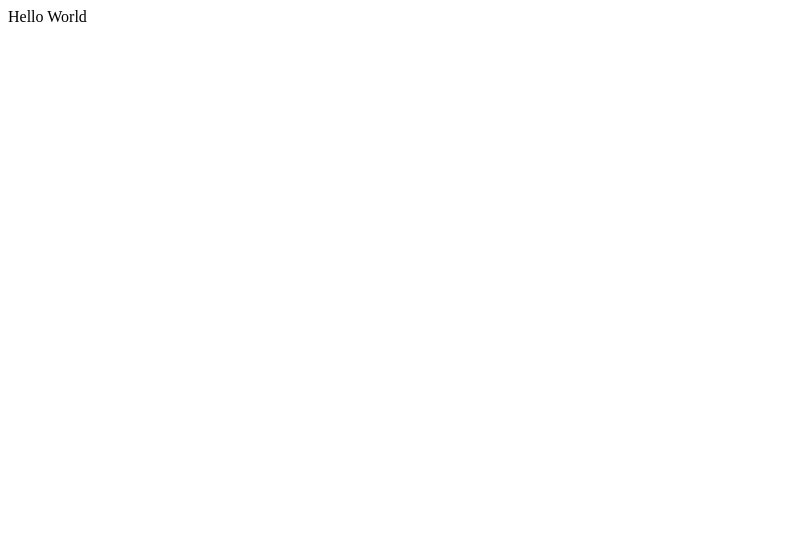
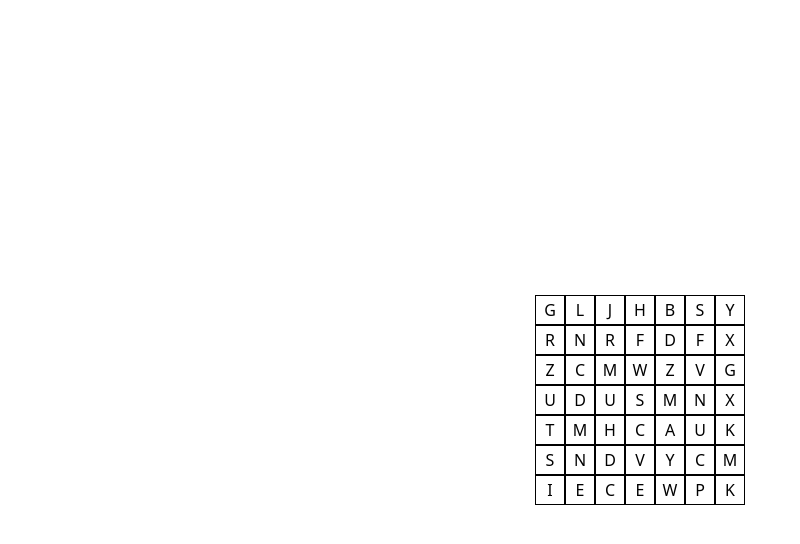
Before and after one commit to henningway/regex-crossword, a Vue app: page / in a window 1280 px wide. Shown: the top 544 px of the page, without its empty margins (0-800 px from the left). Built offline with nearby package versions, Linux system fonts and the light colour scheme.

Commit message:
generate game and render board

```diff
--- /dev/null
+++ b/postcss.config.js
@@ -0,0 +1,6 @@
+module.exports = {
+  plugins: {
+    tailwindcss: {},
+    autoprefixer: {},
+  },
+}
--- a/src/App.vue
+++ b/src/App.vue
@@ -1,6 +1,15 @@
 <template>
-    Hello World
+    <div class="w-screen h-screen flex justify-center items-center">
+        <Board
+            :game="game"
+        />
+    </div>
 </template>
 
 <script setup lang="ts">
+    import Board from '@/Board.vue';
+    import { generateGame } from '@/util/game';
+    import type { Game } from '@/type/common';
+
+    const game: Game = generateGame(7);
 </script>
--- /dev/null
+++ b/src/Board.vue
@@ -0,0 +1,21 @@
+<template>
+    <div>
+        <div
+            v-for="row in game.board"
+            class="flex w-fit"
+        >
+            <div
+                v-for="char in row"
+                class="w-[30px] h-[30px] flex justify-center items-center border border-black leading-none"
+            >
+                {{ char }}
+            </div>
+        </div>
+    </div>
+</template>
+
+<script setup lang="ts">
+    import type { Game } from '@/type/common';
+
+    const props = defineProps<{ game: Game }>();
+</script>
--- /dev/null
+++ b/src/index.css
@@ -0,0 +1,3 @@
+@tailwind base;
+@tailwind components;
+@tailwind utilities;
--- a/src/main.ts
+++ b/src/main.ts
@@ -1,4 +1,5 @@
 import { createApp } from 'vue';
 import App from '@/App.vue';
+import '@/index.css';
 
 createApp(App).mount('#app');
--- /dev/null
+++ b/src/type/common.d.ts
@@ -0,0 +1,3 @@
+export interface Game {
+    board: string[][];
+}
--- /dev/null
+++ b/src/util/game.ts
@@ -0,0 +1,14 @@
+import { times } from 'ramda';
+import { symbols } from '@/util/string';
+import { randomElement } from '@/util/common';
+import type { Game } from '@/type/common';
+
+export function generateGame(size: number): Game {
+    const allSymbols = symbols('ABCDEFGHIJKLMNOPQRSTUVWXYZ');
+
+    const board: string[][] = times(() => times(() => randomElement(allSymbols), size), size);
+
+    return {
+        board
+    };
+}
--- /dev/null
+++ b/tailwind.config.js
@@ -0,0 +1,8 @@
+/** @type {import('tailwindcss').Config} */
+module.exports = {
+    content: ['./index.html', './src/**/*.{js,ts,vue}'],
+    theme: {
+        extend: {}
+    },
+    plugins: []
+};
```
Also changed, not shown: package.json (+7 -4 lines), 1 other file (tests, documents, lock files or other folders).
